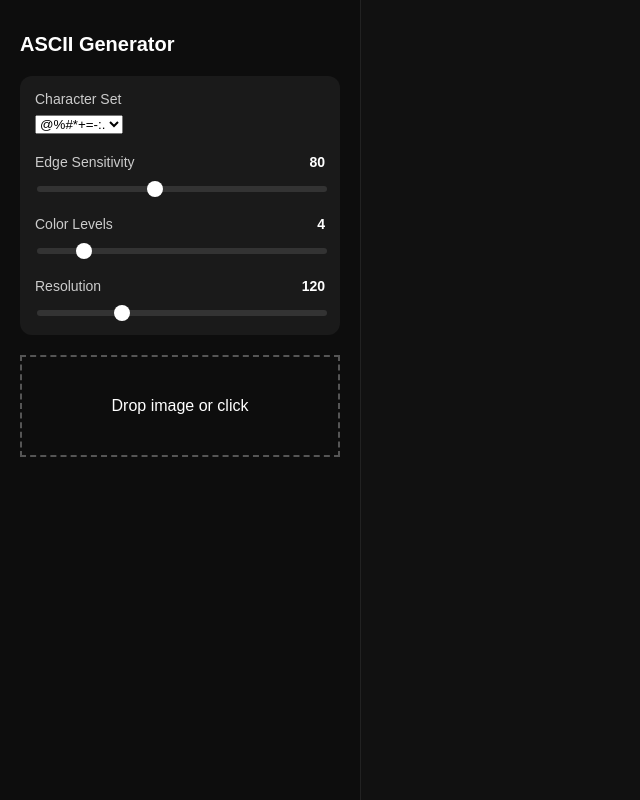
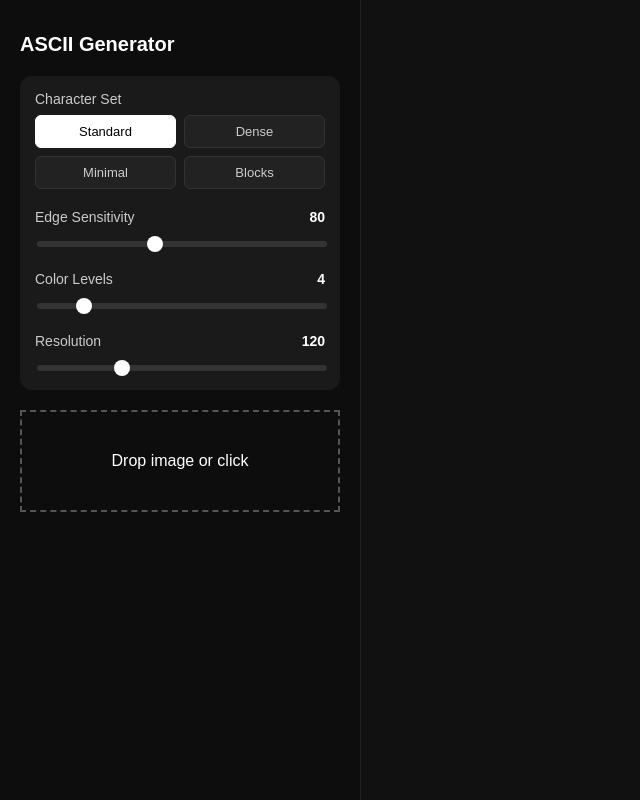
Before and after one commit to Vials-0/ascii-transformer, a React (Vite) app: page / in a window 1280 px wide. Shown: the whole page, without its empty margins (0-640 px from the left). Built offline with nearby package versions, Linux system fonts and the light colour scheme.

Commit message:
Update character set selector

```diff
--- a/src/components/Controls.jsx
+++ b/src/components/Controls.jsx
@@ -1,3 +1,10 @@
+const CHARSET_OPTIONS = [
+    { key: "standard", label: "Standard" },
+    { key: "dense", label: "Dense" },
+    { key: "minimal", label: "Minimal" },
+    { key: "blocks", label: "Blocks" }
+];
+
 export default function Controls({
     colors,
     width,
@@ -14,15 +21,20 @@ export default function Controls({
                 <div className="control-header">
                     <span>Character Set</span>
                 </div>
-                <select
-                    value={charset}
-                    onChange={(e) => onCharsetChange(e.target.value)}
-                >
-                    <option value="standard">@%#*+=-:. </option>
-                    <option value="dense">@#$%&</option>
-                    <option value="minimal">.- </option>
-                    <option value="blocks">█▓▒░</option>
-                </select>
+
+                <div className="button-group">
+                    {CHARSET_OPTIONS.map((opt) => (
+                        <button
+                            key={opt.key}
+                            className={
+                                "charset-btn " + (charset === opt.key ? "active" : "")
+                            }
+                            onClick={() => onCharsetChange(opt.key)}
+                        >
+                            {opt.label}
+                        </button>
+                    ))}
+                </div>
             </div>
 
             <div className="control-group">
--- a/src/styles.css
+++ b/src/styles.css
@@ -103,3 +103,31 @@ img {
   max-height: 90%;
   border-radius: 8px;
 }
+
+.button-group {
+  display: grid;
+  grid-template-columns: repeat(2, 1fr);
+  gap: 8px;
+}
+
+.charset-btn {
+  padding: 8px;
+  border: 1px solid #333;
+  background: #222;
+  color: #ccc;
+  border-radius: 6px;
+  cursor: pointer;
+  font-size: 13px;
+  transition: all 0.15s ease;
+}
+
+.charset-btn:hover {
+  background: #2a2a2a;
+  color: white;
+}
+
+.charset-btn.active {
+  background: white;
+  color: black;
+  border-color: white;
+}
```
